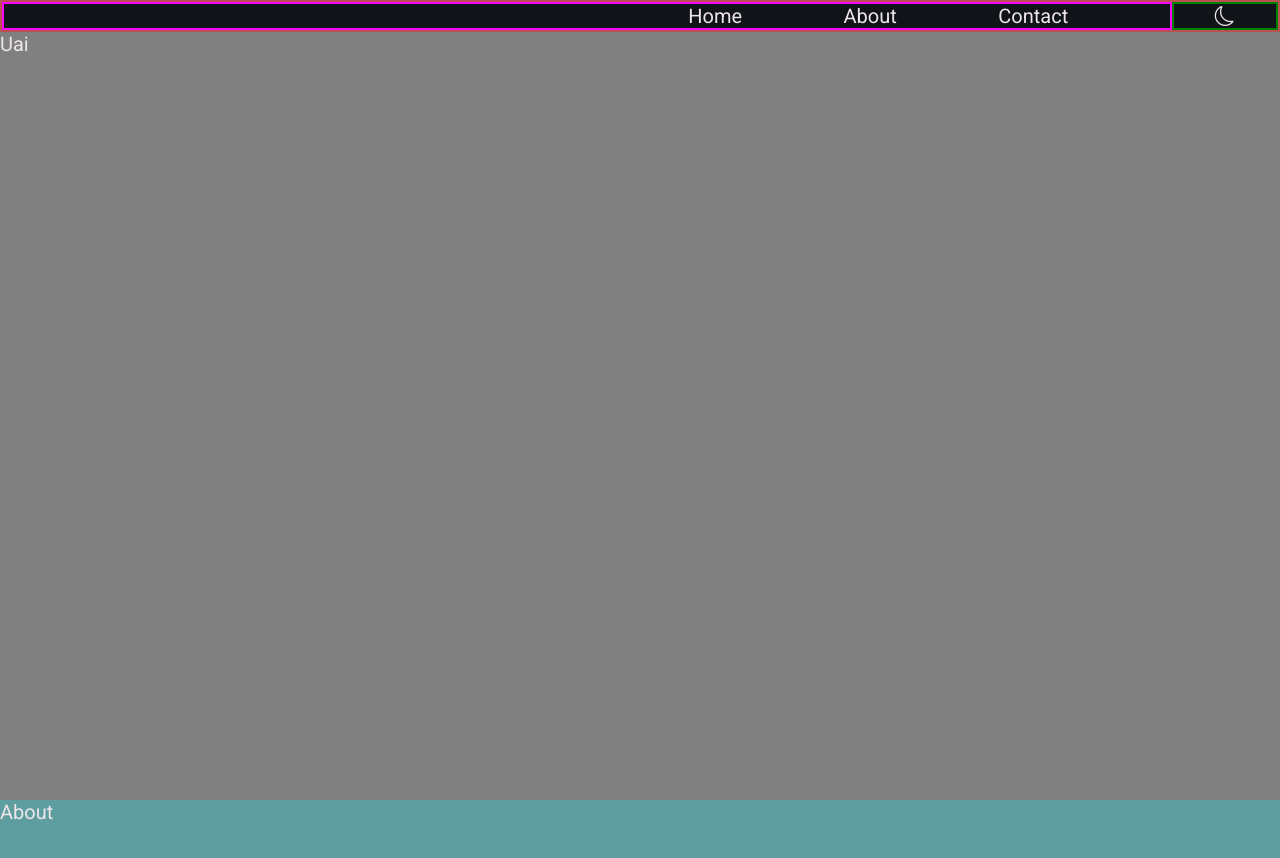
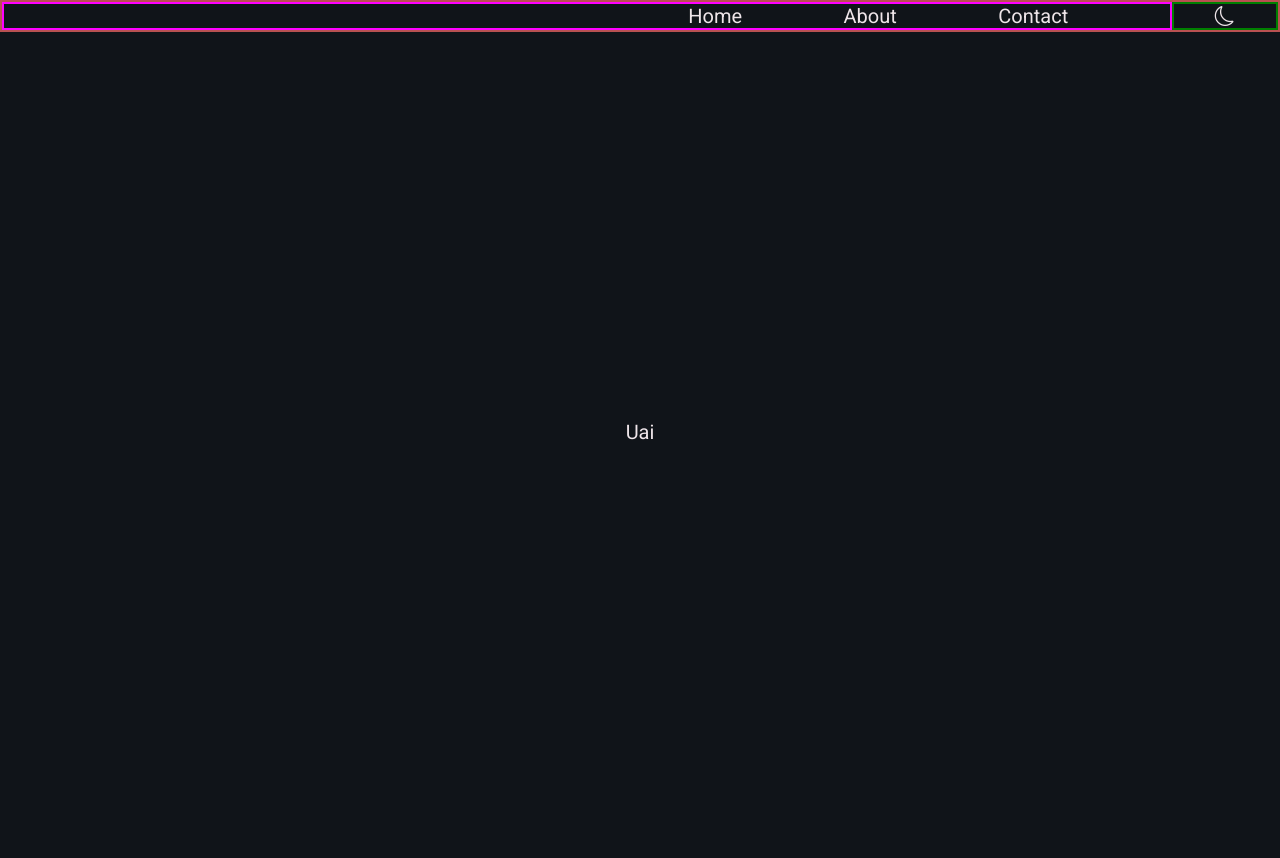
Before and after one commit to gdiasb/initJS, a website built with Vite: page index.html in a window 1280 px wide. Shown: the top 858 px of the page. After the commit the page ends 800 px from the top, so only its background shows below. Built offline with nearby package versions, Linux system fonts and the light colour scheme.

Commit message:
:lipstick: Add scroll-snap-type behaviour

```diff
--- a/index.html
+++ b/index.html
@@ -4,11 +4,12 @@
     <meta charset="UTF-8" />
     <link rel="icon" type="image/x-icon" href="/favicon.png" />
     <link rel="shortcut icon" type="image/x-icon" href="/favicon.png" />
+    <link rel="stylesheet" href="/style.css" />
     <meta name="viewport" content="width=device-width, initial-scale=1.0" />
     <title>initJS</title>
   </head>
   <body>
-    <div id="app" style="height: 100vh;"></div>
+    <div id="app" class="app"></div>
     <script type="module" src="/main.js"></script>
   </body>
 </html>
--- a/src/sections/About/style.css
+++ b/src/sections/About/style.css
@@ -2,5 +2,5 @@
   background-color: cadetblue;
   height: 100vh;
 
-  scroll-snap-type: y mandatory;
+  scroll-snap-align: start;
 }
--- a/src/sections/Hero/style.css
+++ b/src/sections/Hero/style.css
@@ -1,8 +1,9 @@
 .hero {
-  background-color: gray;
+  /* background-color: gray; */
   height: 100%;
-
-
-  scroll-snap-type: y mandatory;
+  display: flex;
+  align-items: center;
+  justify-content: center;
+  text-align: center;
 
 }
--- a/src/sections/Main/style.css
+++ b/src/sections/Main/style.css
@@ -1,5 +1,5 @@
 .container{
   height: 100vh;
 
-  scroll-snap-type: y mandatory;
+  scroll-snap-align: start;
 }
--- /dev/null
+++ b/style.css
@@ -0,0 +1,6 @@
+.app {
+  height: 100vh;
+  overflow-y: scroll;
+  scroll-snap-points-y: repeat(100vh);
+  scroll-snap-type: y mandatory;
+}
```
